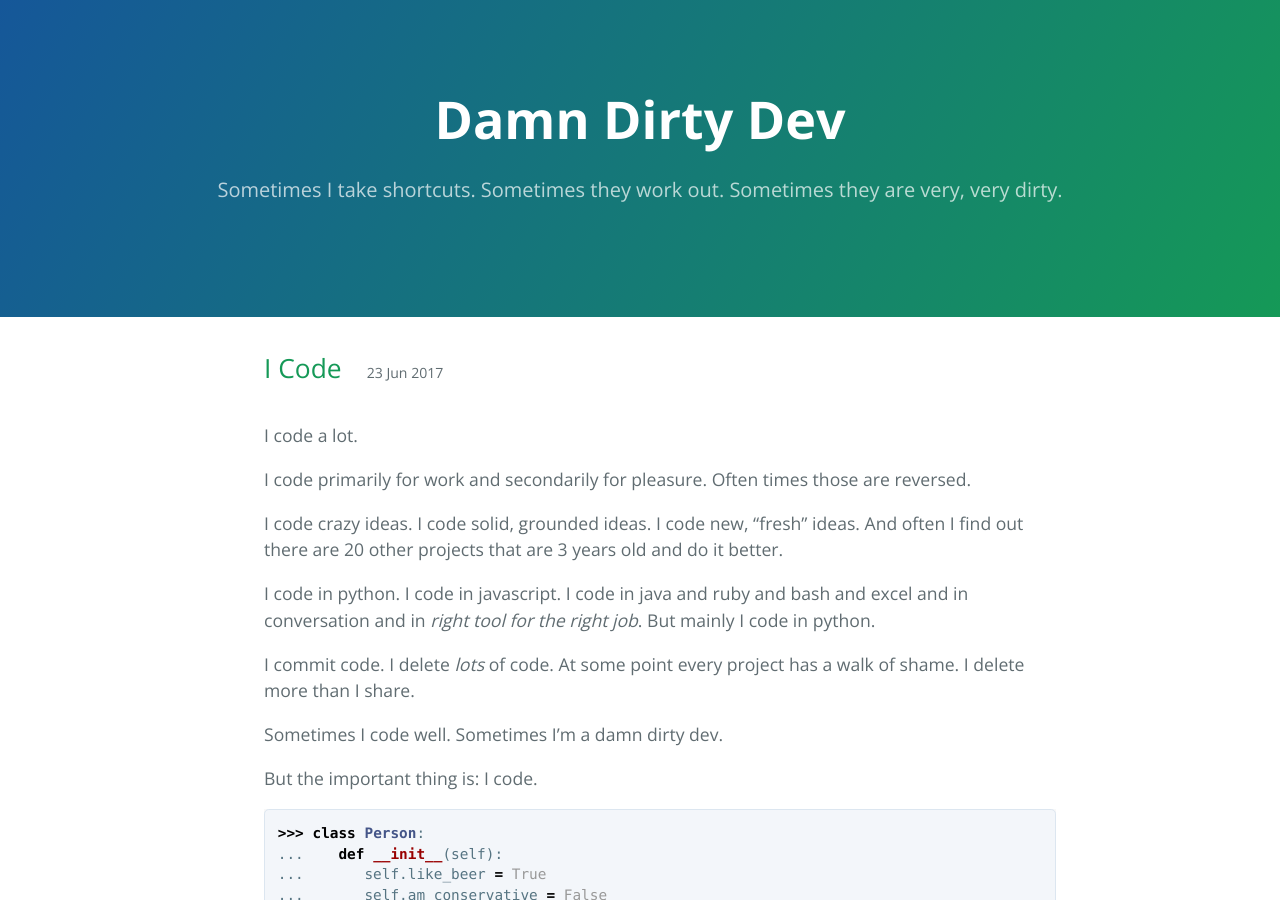
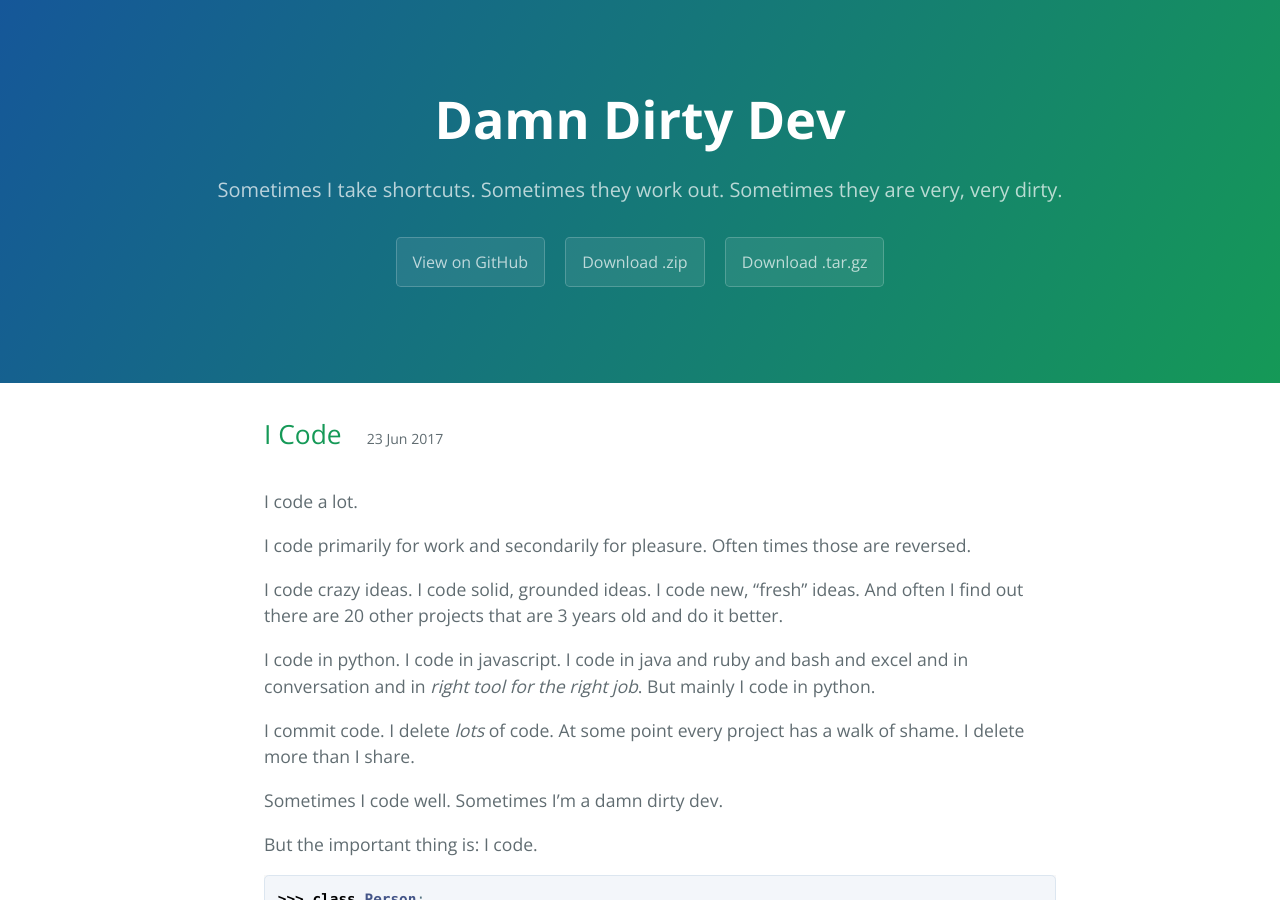
Before and after one commit to pietromenna/jekyll-cayman-theme, a Jekyll site: the page built from index.html, in a window 1280 px wide and 900 px high. Built offline with Jekyll 4.4.1, drawn with Linux system fonts in a browser that asks for light colours; the list of posts is cut into pages by our own code.

Commit message:
updating visual to test other change

```diff
--- a/_includes/page-header.html
+++ b/_includes/page-header.html
@@ -1,7 +1,7 @@
 <section class="page-header">
   <a href="{{ site.url }}" class="nodecoration"><h1 class="project-name">{{ site.title }}</h1></a>
   <h2 class="project-tagline">{{ site.tagline }}</h2>
-  <!--<a href="#" class="btn">View on GitHub</a>
+  <a href="#" class="btn">View on GitHub</a>
   <a href="#" class="btn">Download .zip</a>
-  <a href="#" class="btn">Download .tar.gz</a>-->
+  <a href="#" class="btn">Download .tar.gz</a>
 </section>
```
